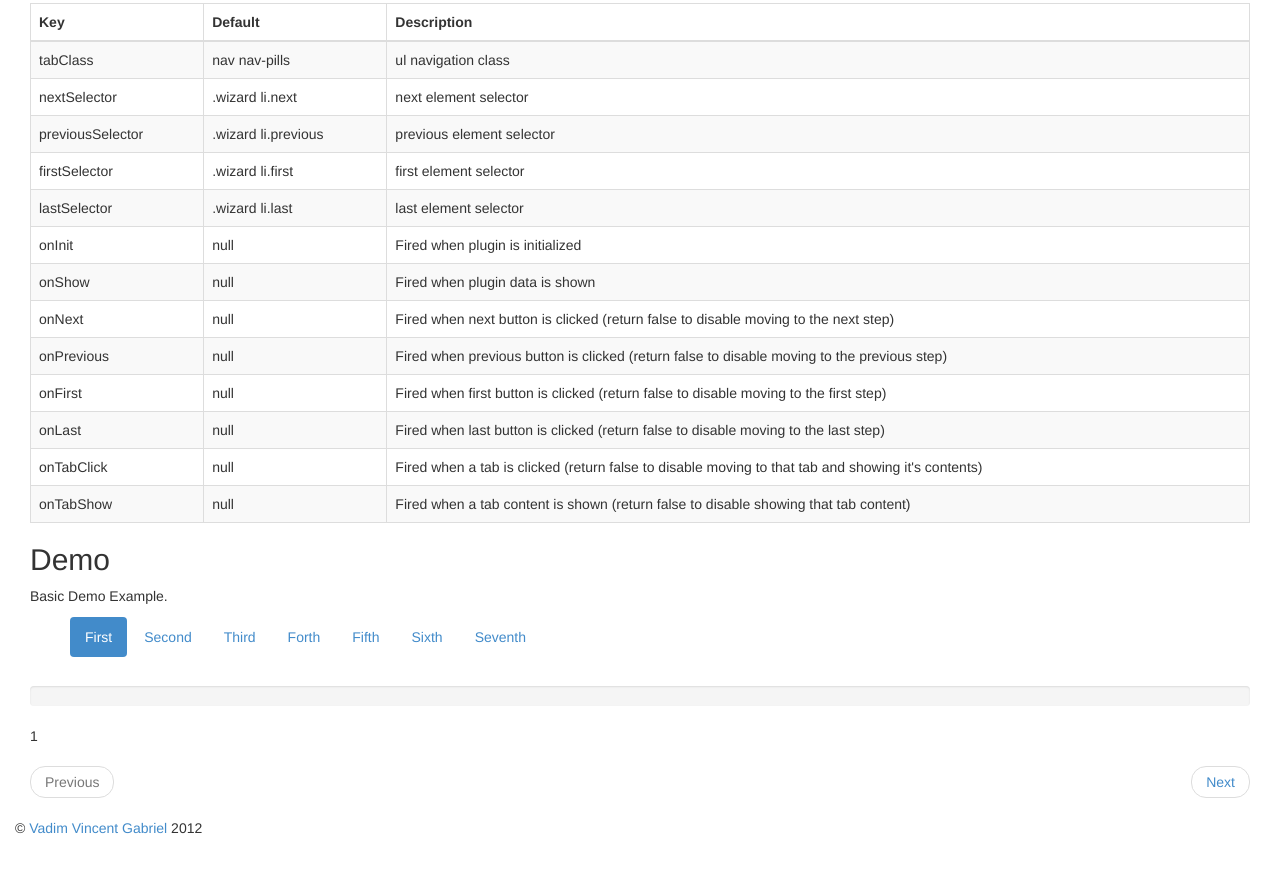
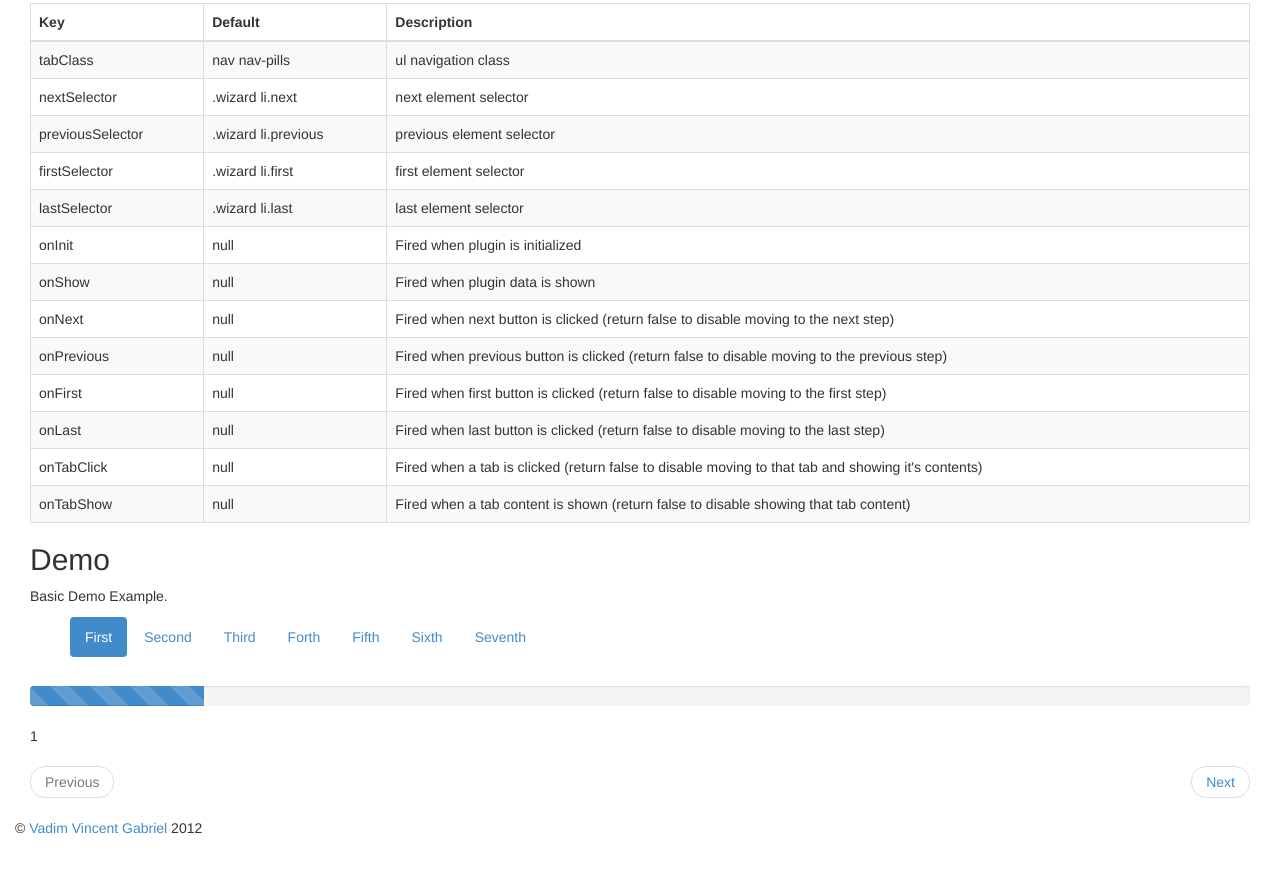
Before and after one commit to VinceG/twitter-bootstrap-wizard, a website: page index.html in a window 1280 px wide. Shown: the part 677-1549 px from the top of the page. Drawn offline with nearby package versions, Linux system fonts and the light colour scheme.

Commit message:
Fixes index demo progress
.bar changed to .progress-bar class (usign bootstrap 3)

```diff
--- a/index.html
+++ b/index.html
@@ -181,7 +181,7 @@
 					  </div>
 					</div>
 					<div id="bar" class="progress progress-striped active">
-					  <div class="bar"></div>
+					  <div class="progress-bar"></div>
 					</div>
 					<div class="tab-content">
 					    <div class="tab-pane" id="tab1">
@@ -237,7 +237,7 @@
 			var $total = navigation.find('li').length;
 			var $current = index+1;
 			var $percent = ($current/$total) * 100;
-			$('#rootwizard').find('.bar').css({width:$percent+'%'});
+			$('#rootwizard').find('.progress-bar').css({width:$percent+'%'});
 		}});
 	});
 	</script>
```
